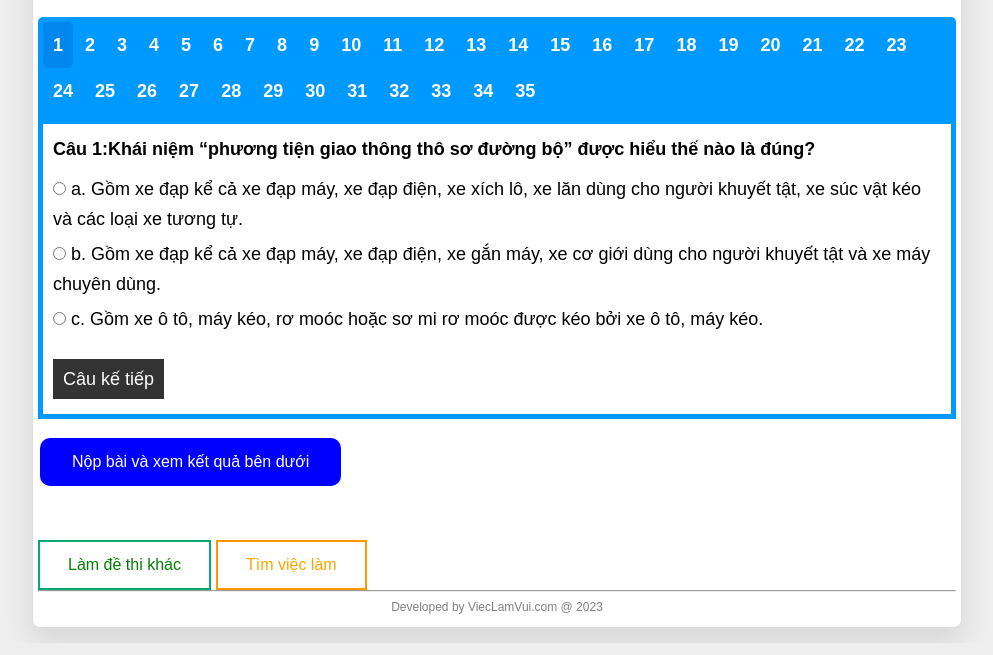
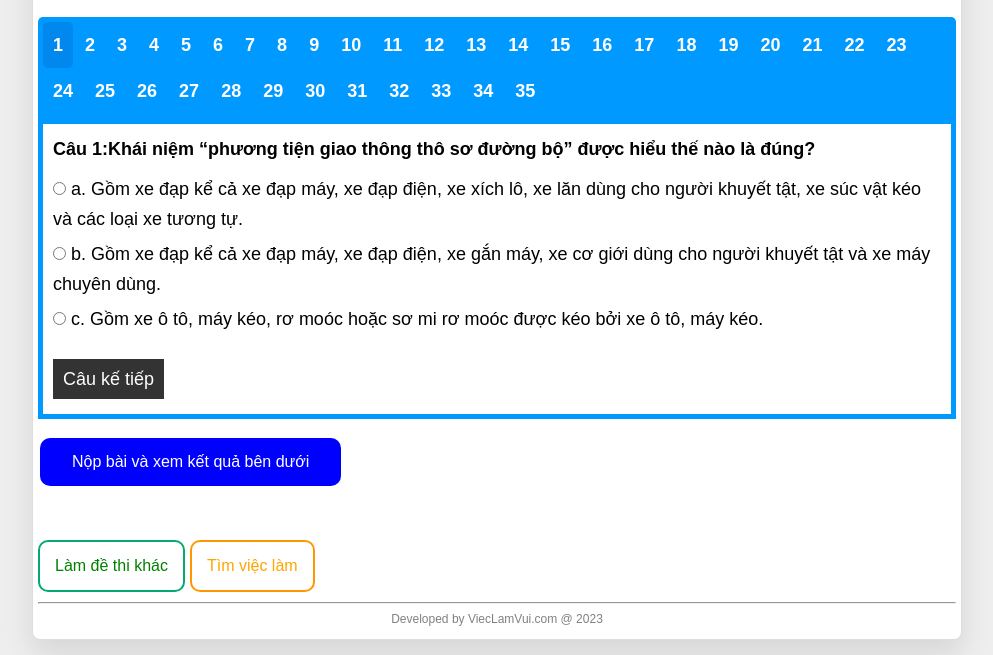
Before and after one commit to nhatkent333/ads333, a plain HTML site: page 1-777.html in a window 1280 px wide. Shown: the part 266-921 px from the top of the page, without its empty margins (143-1136 px from the left). Drawn offline with nearby package versions, Linux system fonts and the light colour scheme.

Commit message:
Update 1-777.html

```diff
--- a/1-777.html
+++ b/1-777.html
@@ -230,9 +230,12 @@
 	  border: 2px solid black;
 	  background-color: white;
 	  color: black;
-	  padding: 14px 28px;
+	  padding: 15px 15px;
 	  font-size: 16px;
 	  cursor: pointer;
+	  margin-bottom: 10px;
+	  border-radius: 10px;
+
 	}
 
 	/* Green */
```
